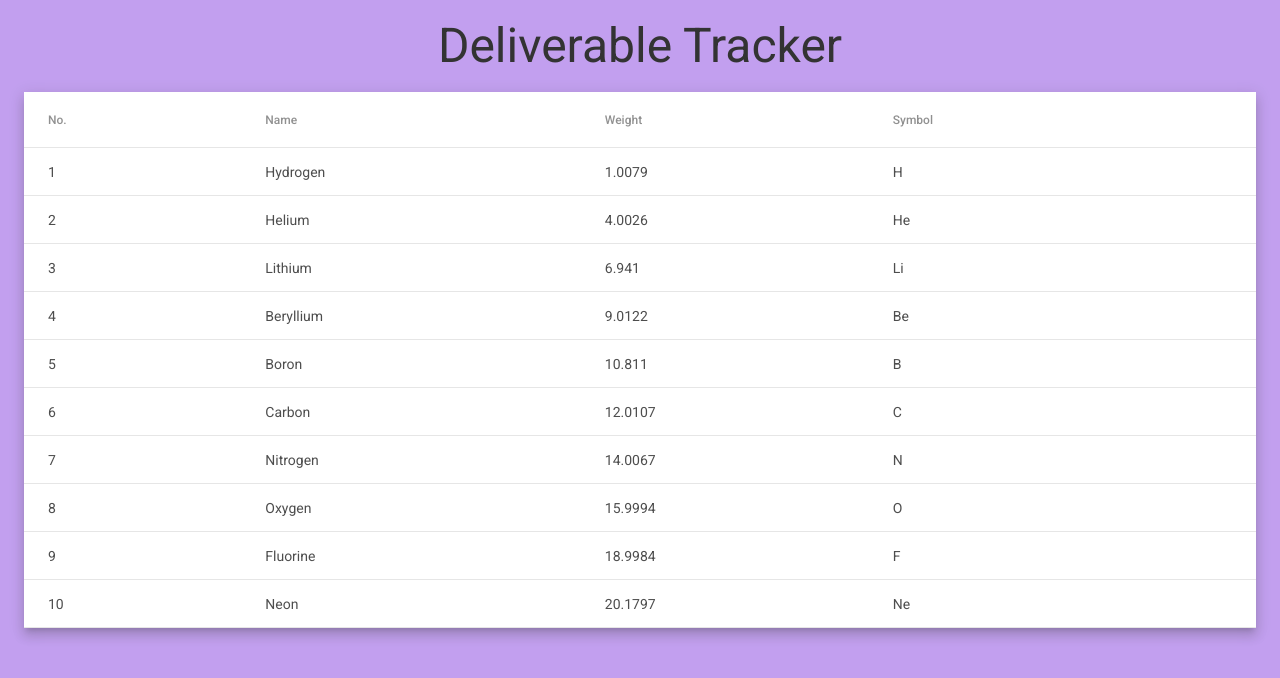
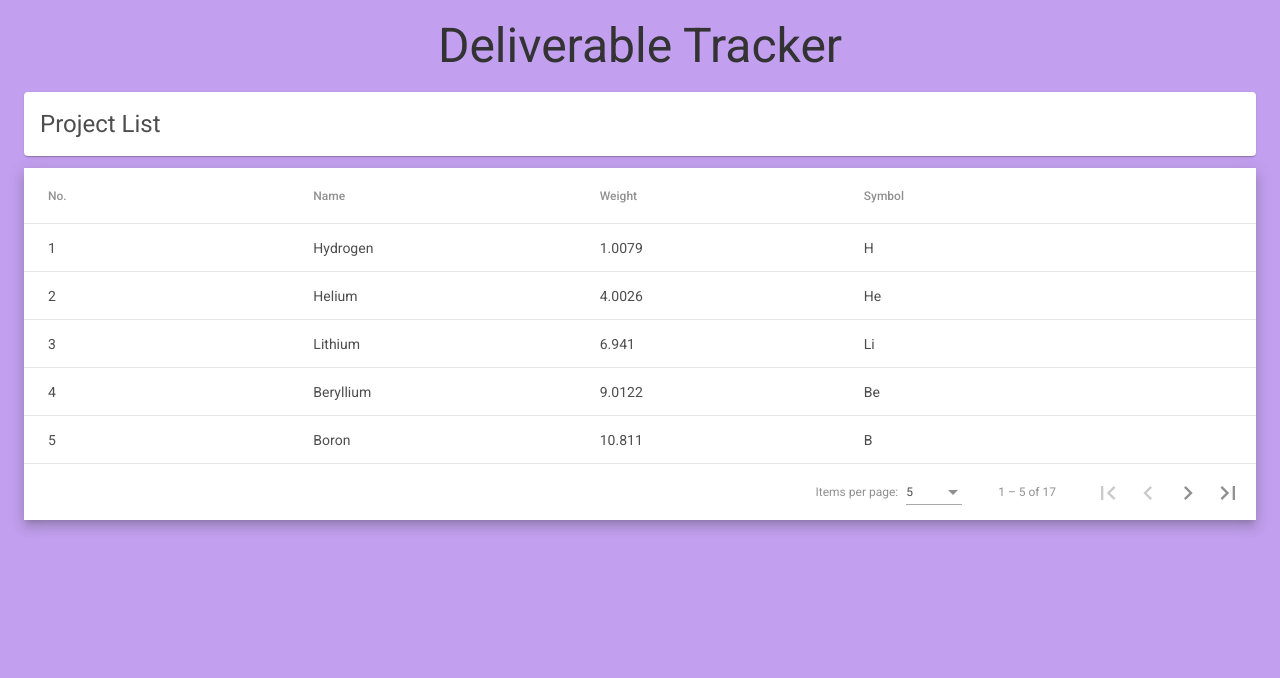
Before and after one commit to Ma7eer/deliverables-tracker, an Angular app: page / in a window 1280 px wide. Shown: the top 678 px of the page. Built offline with nearby package versions, Linux system fonts and the light colour scheme.

Commit message:
Add pagination and sorting to the table

```diff
--- a/src/app/app.component.css
+++ b/src/app/app.component.css
@@ -11,6 +11,8 @@
   top: 0px;
   left: 0px;
   z-index: 1000;
+  /* To allow the background to be scroll-able we add the below */
+  overflow-y: auto;
 }
 
 .my-fixed-container {
--- a/src/app/app.component.html
+++ b/src/app/app.component.html
@@ -1,6 +1,7 @@
 <div class="my-container my-overlay">
   <div class="my-fixed-container">
     <h1 class="my-title">Deliverable Tracker</h1>
+    <app-table-title></app-table-title>
     <app-table></app-table>
   </div>
 </div>
--- /dev/null
+++ b/src/app/table-title/table-title.component.css
@@ -0,0 +1,3 @@
+.my-table-title-card {
+  margin: 12px 0px;
+}
--- /dev/null
+++ b/src/app/table-title/table-title.component.html
@@ -0,0 +1 @@
+<mat-card class="my-table-title-card"><h1>Project List</h1></mat-card>
--- /dev/null
+++ b/src/app/table-title/table-title.component.ts
@@ -0,0 +1,15 @@
+import { Component, OnInit } from '@angular/core';
+
+@Component({
+  selector: 'app-table-title',
+  templateUrl: './table-title.component.html',
+  styleUrls: ['./table-title.component.css']
+})
+export class TableTitleComponent implements OnInit {
+
+  constructor() { }
+
+  ngOnInit(): void {
+  }
+
+}
--- a/src/app/table/table.component.css
+++ b/src/app/table/table.component.css
@@ -7,3 +7,7 @@
 table {
   width: 100%;
 }
+
+th.mat-sort-header-sorted {
+  color: black;
+}
--- a/src/app/table/table.component.html
+++ b/src/app/table/table.component.html
@@ -1,34 +1,33 @@
-<div class="my-table-container">
-    <table mat-table [dataSource]="dataSource" class="mat-elevation-z8">
-
-        <!--- Note that these columns can be defined in any order.
-              The actual rendered columns are set as a property on the row definition" -->
+<div class="mat-elevation-z8">
+  <table mat-table [dataSource]="dataSource" matSort>
 
     <!-- Position Column -->
     <ng-container matColumnDef="position">
-          <th mat-header-cell *matHeaderCellDef> No. </th>
+      <th mat-header-cell *matHeaderCellDef mat-sort-header> No. </th>
       <td mat-cell *matCellDef="let element"> {{element.position}} </td>
     </ng-container>
 
     <!-- Name Column -->
     <ng-container matColumnDef="name">
-          <th mat-header-cell *matHeaderCellDef> Name </th>
+      <th mat-header-cell *matHeaderCellDef mat-sort-header> Name </th>
       <td mat-cell *matCellDef="let element"> {{element.name}} </td>
     </ng-container>
 
     <!-- Weight Column -->
     <ng-container matColumnDef="weight">
-          <th mat-header-cell *matHeaderCellDef> Weight </th>
+      <th mat-header-cell *matHeaderCellDef mat-sort-header> Weight </th>
       <td mat-cell *matCellDef="let element"> {{element.weight}} </td>
     </ng-container>
 
     <!-- Symbol Column -->
     <ng-container matColumnDef="symbol">
-          <th mat-header-cell *matHeaderCellDef> Symbol </th>
+      <th mat-header-cell *matHeaderCellDef mat-sort-header> Symbol </th>
       <td mat-cell *matCellDef="let element"> {{element.symbol}} </td>
     </ng-container>
 
     <tr mat-header-row *matHeaderRowDef="displayedColumns"></tr>
     <tr mat-row *matRowDef="let row; columns: displayedColumns;"></tr>
   </table>
+
+  <mat-paginator [pageSizeOptions]="[5, 10, 20]" showFirstLastButtons></mat-paginator>
 </div>
--- a/src/app/table/table.component.ts
+++ b/src/app/table/table.component.ts
@@ -1,4 +1,27 @@
-import { Component, OnInit } from '@angular/core';
+import { Component, OnInit, ViewChild, AfterViewInit } from '@angular/core';
+import {MatPaginator} from '@angular/material/paginator';
+import {MatTableDataSource} from '@angular/material/table';
+import {MatSort} from '@angular/material/sort';
+
+
+@Component({
+  selector: 'app-table',
+  templateUrl: './table.component.html',
+  styleUrls: ['./table.component.css']
+})
+export class TableComponent implements AfterViewInit {
+
+  displayedColumns: string[] = ['position', 'name', 'weight', 'symbol'];
+  dataSource = new MatTableDataSource<PeriodicElement>(ELEMENT_DATA);
+
+  @ViewChild(MatPaginator) paginator!: MatPaginator;
+  @ViewChild(MatSort) sort!: MatSort;
+
+  ngAfterViewInit() {
+    this.dataSource.paginator = this.paginator;
+    this.dataSource.sort = this.sort;
+  }
+}
 
 export interface PeriodicElement {
   name: string;
@@ -18,20 +41,11 @@ const ELEMENT_DATA: PeriodicElement[] = [
   {position: 8, name: 'Oxygen', weight: 15.9994, symbol: 'O'},
   {position: 9, name: 'Fluorine', weight: 18.9984, symbol: 'F'},
   {position: 10, name: 'Neon', weight: 20.1797, symbol: 'Ne'},
+  {position: 10, name: 'Neon', weight: 20.1797, symbol: 'Ne'},
+  {position: 10, name: 'Neon', weight: 20.1797, symbol: 'Ne'},
+  {position: 10, name: 'Neon', weight: 20.1797, symbol: 'Ne'},
+  {position: 10, name: 'Neon', weight: 20.1797, symbol: 'Ne'},
+  {position: 10, name: 'Neon', weight: 20.1797, symbol: 'Ne'},
+  {position: 10, name: 'Neon', weight: 20.1797, symbol: 'Ne'},
+  {position: 10, name: 'Neon', weight: 20.1797, symbol: 'Ne'},
 ];
-
-@Component({
-  selector: 'app-table',
-  templateUrl: './table.component.html',
-  styleUrls: ['./table.component.css']
-})
-export class TableComponent implements OnInit {
-
-  displayedColumns: string[] = ['position', 'name', 'weight', 'symbol'];
-  dataSource = ELEMENT_DATA;
-  constructor() { }
-
-  ngOnInit(): void {
-  }
-
-}
```
Also changed, not shown: src/app/app.module.ts (+12 -4 lines), 1 other file (tests, documents, lock files or other folders). Lines whose indentation alone changed are shown as unchanged.
